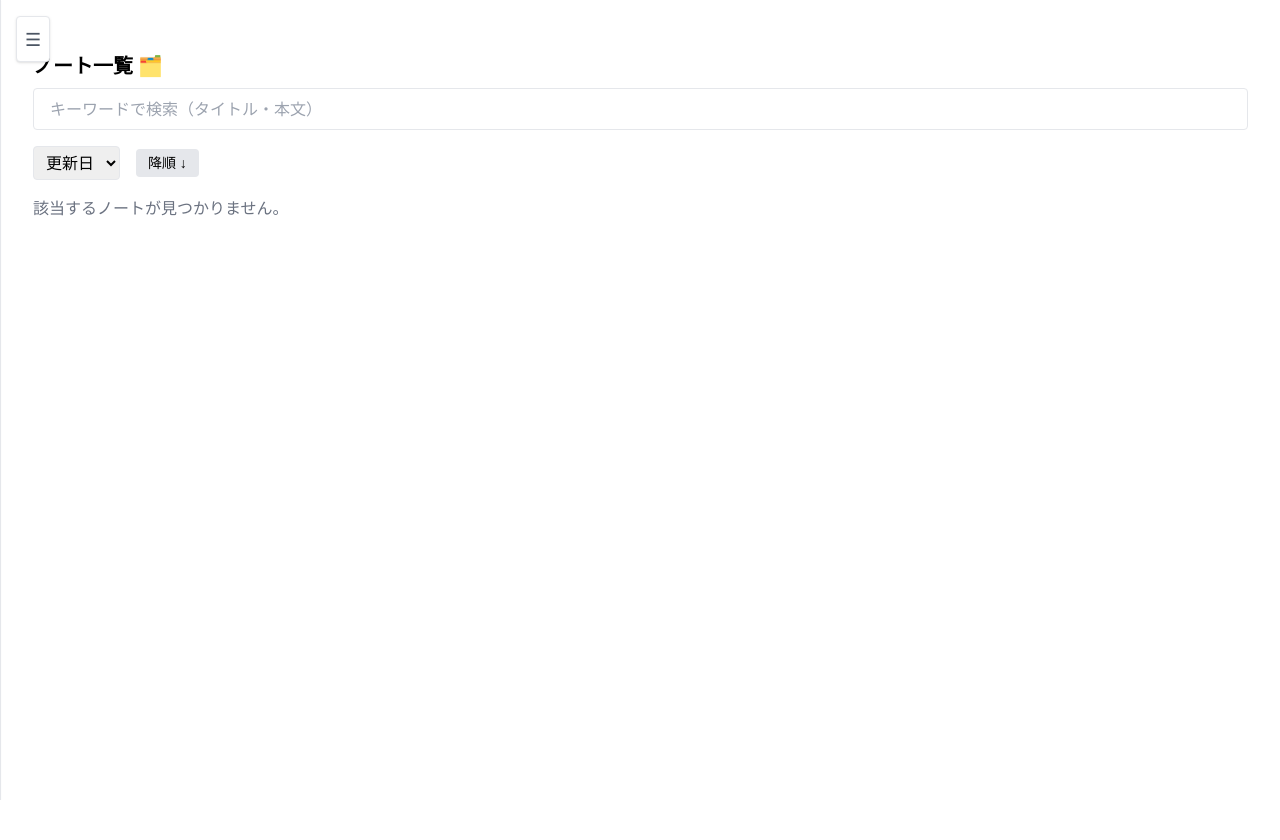
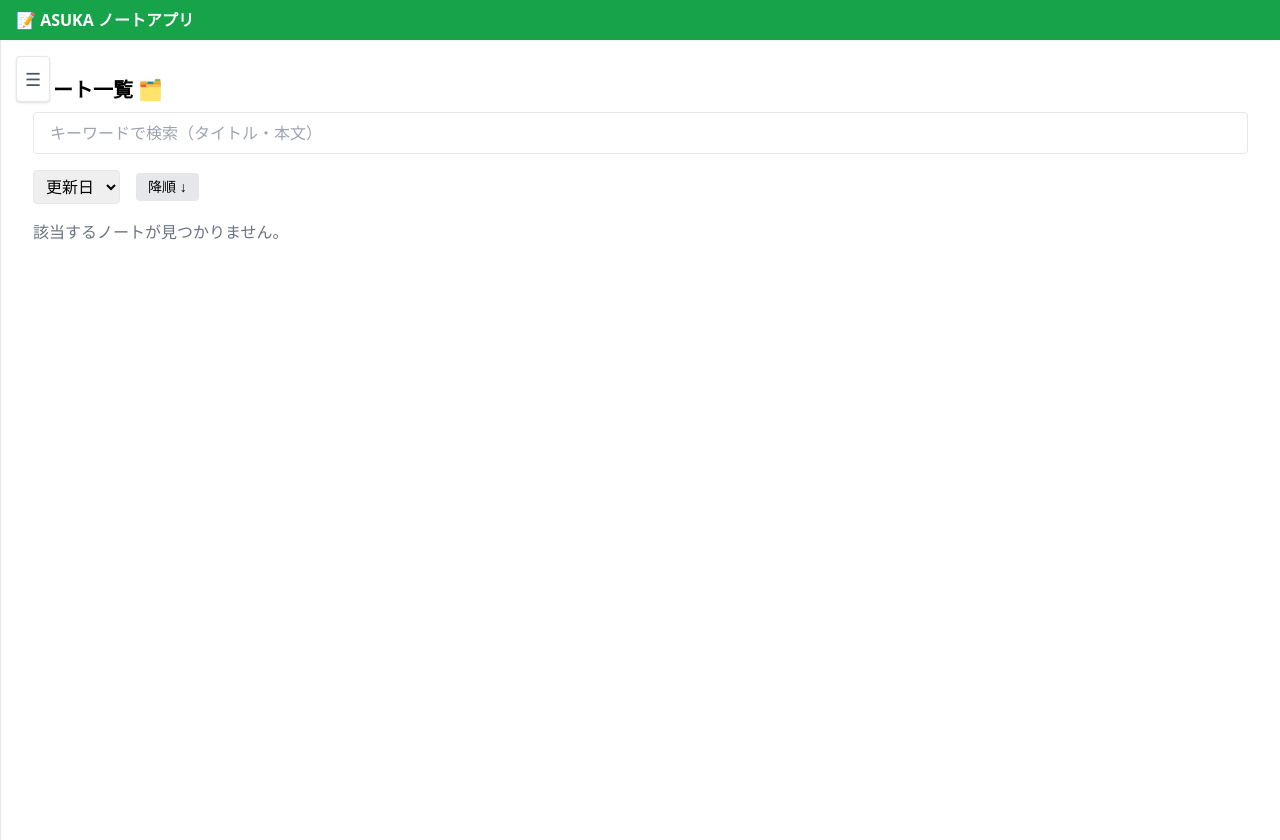
Before and after one commit to KeithCCC/linkmemo, a React (Vite) app: page / in a window 1280 px wide. Before the commit the page ends 800 px from the top, so only its background shows below. Built offline with nearby package versions, Linux system fonts and the light colour scheme.

Commit message:
green header

```diff
--- a/src/App.jsx
+++ b/src/App.jsx
@@ -1,6 +1,6 @@
 // App.jsx
 import { Routes, Route } from 'react-router-dom';
-import { useState, useEffect } from 'react';
+import { useState } from 'react';
 import NoteDetailScreen from './screens/NoteDetailScreen';
 import NoteEditScreen from './screens/NoteEditScreen';
 import SettingsScreen from './screens/SettingsScreen';
@@ -11,7 +11,14 @@ function App() {
   const [collapsed, setCollapsed] = useState(true);
 
   return (
-    <div className="flex min-h-screen">
+    <div className="flex flex-col min-h-screen">
+      {/* ✅ 上部ヘッダー帯 */}
+      <div className="bg-green-600 h-10 w-full flex items-center px-4 text-white font-semibold shadow-sm">
+        📝 ASUKA ノートアプリ
+      </div>
+
+      {/* ✅ 本体エリア（サイドバー＋ページ） */}
+      <div className="flex flex-1">
         <Navigation collapsed={collapsed} setCollapsed={setCollapsed} />
 
         <div className="flex-1 relative">
@@ -23,7 +30,7 @@ function App() {
             ☰
           </button>
 
-        <div className="px-4 pt-12">
+          <div className="px-4 pt-6 sm:pt-8">
             <Routes>
               <Route path="/" element={<HomeScreen />} />
               <Route path="/note/:id" element={<NoteDetailScreen />} />
@@ -33,6 +40,7 @@ function App() {
           </div>
         </div>
       </div>
+    </div>
   );
 }
 
```
Lines whose indentation alone changed are shown as unchanged.
